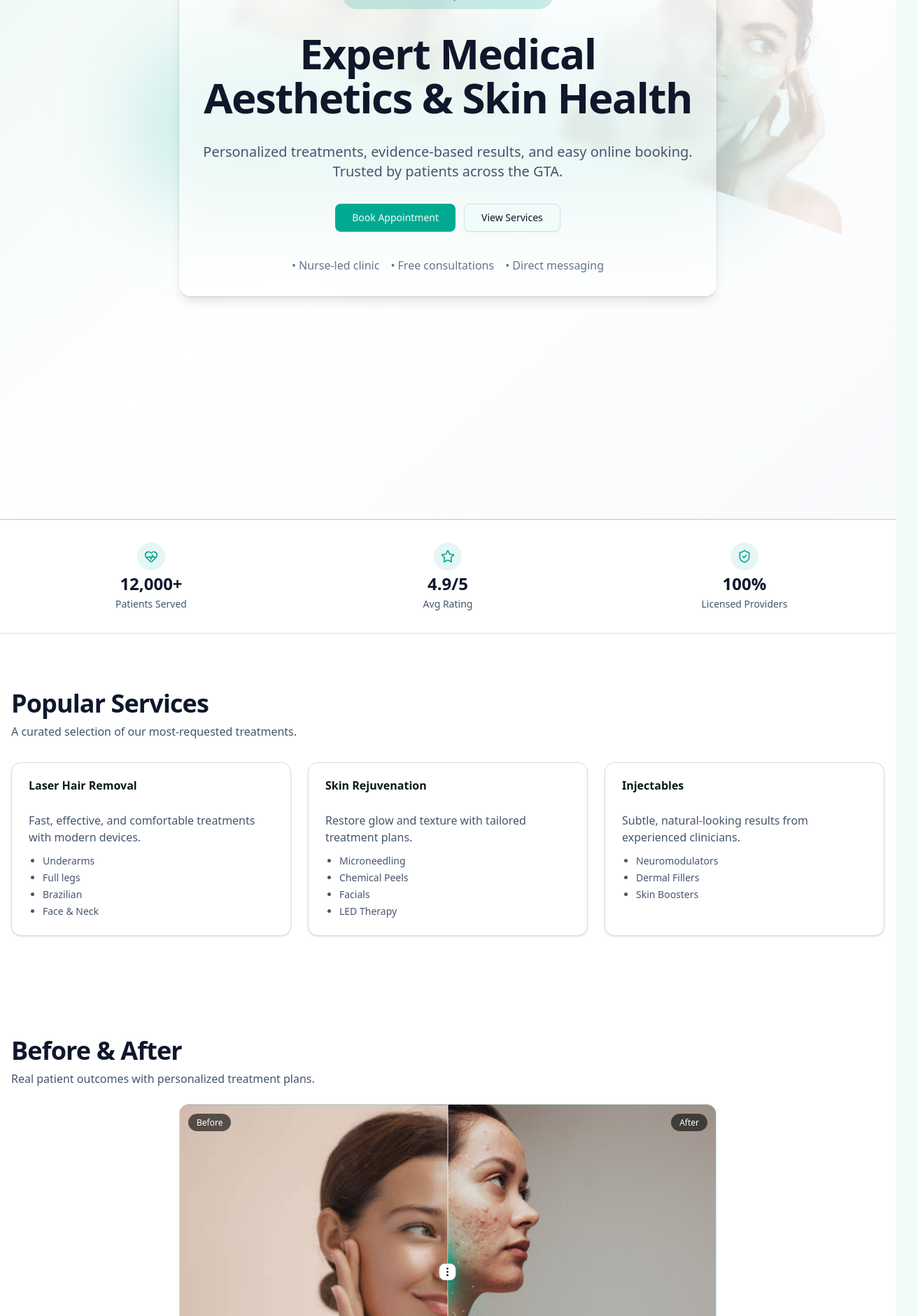
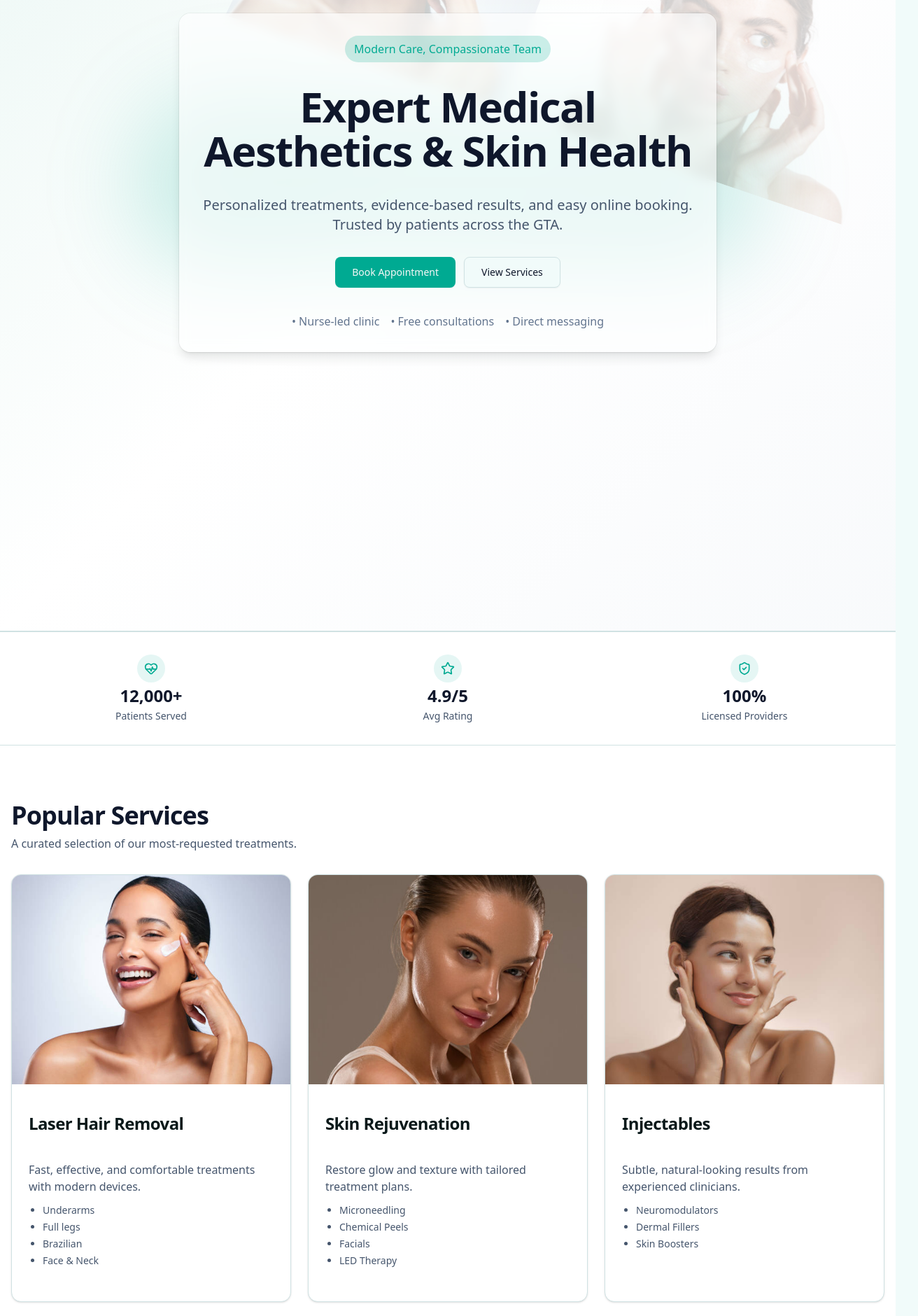
Before and after one commit to rxaxhim/medspa-site, a React (Vite) app: page / in a window 1280 px wide. Shown: the part 440-2320 px from the top of the page at 70% size, 1312 px wide, since content can reach past the window. Built offline with nearby package versions, Linux system fonts and the light colour scheme.

Commit message:
fixed some stuff

```diff
--- /dev/null
+++ b/src/components/magicui/marquee.tsx
@@ -0,0 +1,73 @@
+import { cn } from "@/lib/utils";
+import type { ComponentPropsWithoutRef } from "react";
+
+interface MarqueeProps extends ComponentPropsWithoutRef<"div"> {
+  /**
+   * Optional CSS class name to apply custom styles
+   */
+  className?: string;
+  /**
+   * Whether to reverse the animation direction
+   * @default false
+   */
+  reverse?: boolean;
+  /**
+   * Whether to pause the animation on hover
+   * @default false
+   */
+  pauseOnHover?: boolean;
+  /**
+   * Content to be displayed in the marquee
+   */
+  children: React.ReactNode;
+  /**
+   * Whether to animate vertically instead of horizontally
+   * @default false
+   */
+  vertical?: boolean;
+  /**
+   * Number of times to repeat the content
+   * @default 4
+   */
+  repeat?: number;
+}
+
+export function Marquee({
+  className,
+  reverse = false,
+  pauseOnHover = false,
+  children,
+  vertical = false,
+  repeat = 4,
+  ...props
+}: MarqueeProps) {
+  return (
+    <div
+      {...props}
+      className={cn(
+        "group flex overflow-hidden p-2 [--duration:40s] [--gap:1rem] [gap:var(--gap)]",
+        {
+          "flex-row": !vertical,
+          "flex-col": vertical,
+        },
+        className,
+      )}
+    >
+      {Array(repeat)
+        .fill(0)
+        .map((_, i) => (
+          <div
+            key={i}
+            className={cn("flex shrink-0 justify-around [gap:var(--gap)]", {
+              "animate-marquee flex-row": !vertical,
+              "animate-marquee-vertical flex-col": vertical,
+              "group-hover:[animation-play-state:paused]": pauseOnHover,
+              "[animation-direction:reverse]": reverse,
+            })}
+          >
+            {children}
+          </div>
+        ))}
+    </div>
+  );
+}
--- a/src/components/site/BeforeAfter.tsx
+++ b/src/components/site/BeforeAfter.tsx
@@ -17,8 +17,8 @@ export default function BeforeAfter() {
       <div className="mx-auto max-w-3xl">
         <div className="aspect-[16/10]">
           <Compare
-            beforeSrc={asset("images/before.png")}
-            afterSrc={asset("images/after.png")}
+            beforeSrc={asset("images/after.png")}
+            afterSrc={asset("images/before.png")}
             initial={50}
             mode={isTouch ? "drag" : "hover"}  // auto behavior
             showHandle={true}
--- a/src/components/site/Services.tsx
+++ b/src/components/site/Services.tsx
@@ -1,40 +1,68 @@
 import { Card, CardContent, CardHeader, CardTitle } from "@/components/ui/card"
+import { asset } from "@/lib/asset"
 
 const services = [
   {
     title: "Laser Hair Removal",
     desc: "Fast, effective, and comfortable treatments with modern devices.",
     items: ["Underarms", "Full legs", "Brazilian", "Face & Neck"],
+    img: "/images/hero4.png",
   },
   {
     title: "Skin Rejuvenation",
     desc: "Restore glow and texture with tailored treatment plans.",
     items: ["Microneedling", "Chemical Peels", "Facials", "LED Therapy"],
+    img: "/images/hero2.png",
   },
   {
     title: "Injectables",
     desc: "Subtle, natural-looking results from experienced clinicians.",
     items: ["Neuromodulators", "Dermal Fillers", "Skin Boosters"],
+    img: "/images/hero3.png",
   },
 ]
 
 export default function Services() {
+  const resolve = (s: string) => (s.startsWith("http") ? s : asset(s))
+
   return (
     <section id="services" className="mx-auto max-w-7xl px-4 py-16 lg:py-20">
       <div className="mb-8">
         <h2 className="text-3xl md:text-4xl font-bold tracking-tight">Popular Services</h2>
         <p className="text-slate-600 mt-2">A curated selection of our most-requested treatments.</p>
       </div>
+
       <div className="grid md:grid-cols-3 gap-6">
         {services.map((s) => (
-          <Card key={s.title} className="h-full card-elevate">
-            <CardHeader>
-              <CardTitle>{s.title}</CardTitle>
+          <Card key={s.title} className="group h-full overflow-hidden card-elevate">
+            {/* Full-bleed top image (no gap) */}
+            <div className="relative aspect-[4/3]">
+              <img
+                src={resolve(s.img)}
+                alt={s.title}
+                className="absolute inset-0 block h-full w-full object-cover transition-transform duration-500 group-hover:scale-105"
+                onError={(e) => {
+                  const t = e.currentTarget
+                  t.onerror = null
+                  t.src = "https://picsum.photos/800/600?blur=2"
+                }}
+                loading="lazy"
+                decoding="async"
+              />
+            </div>
+
+            <CardHeader className="px-6 pt-4 pb-2">
+              <CardTitle className="text-xl sm:text-2xl font-extrabold tracking-tight">
+                {s.title}
+              </CardTitle>
             </CardHeader>
-            <CardContent className="space-y-3">
-              <p className="text-slate-600">{s.desc}</p>
+
+            <CardContent className="px-6 pt-0 pb-6 space-y-3">
+              <p className="text-sm md:text-base text-slate-600">{s.desc}</p>
               <ul className="list-disc pl-5 space-y-1 text-sm text-slate-600">
-                {s.items.map((i) => <li key={i}>{i}</li>)}
+                {s.items.map((i) => (
+                  <li key={i}>{i}</li>
+                ))}
               </ul>
             </CardContent>
           </Card>
--- a/src/components/site/Testimonials.tsx
+++ b/src/components/site/Testimonials.tsx
@@ -1,34 +1,32 @@
-import * as React from "react"
-import Autoplay from "embla-carousel-autoplay"
-import { Carousel, CarouselContent, CarouselItem, CarouselNext, CarouselPrevious } from "@/components/ui/carousel"
-import { Card, CardContent } from "@/components/ui/card"
+"use client";
 
-const testimonials = [
+import * as React from "react";
+import { Marquee } from "@/components/magicui/marquee";
+import { Card, CardContent } from "@/components/ui/card";
+import { Avatar, AvatarFallback, AvatarImage } from "@/components/ui/avatar";
+import { Star } from "lucide-react";
+import { asset } from "@/lib/asset";
+
+type Testimonial = {
+  name: string;
+  text: string;
+  img?: string; // optional local image like "/images/reviews/sarah.webp"
+};
+
+const testimonials: Testimonial[] = [
   { name: "Sarah", text: "Amazing experience. Booking was easy and results were even better." },
   { name: "Nadia", text: "Professional team and spotless clinic. Highly recommend skin rejuvenation!" },
   { name: "Leah", text: "They listened to my goals and delivered subtle, natural results." },
   { name: "Priya", text: "Thoughtful consultation and great follow-up. I felt cared for." },
-]
+  // add more if you like
+];
+
+// split into two rows
+const mid = Math.ceil(testimonials.length / 2);
+const rowA = testimonials.slice(0, mid);
+const rowB = testimonials.slice(mid);
 
 export default function Testimonials() {
-  const autoplay = React.useRef(
-    Autoplay({
-      delay: 3500,
-      stopOnInteraction: false,
-      stopOnMouseEnter: true,
-    })
-  )
-
-  // Enable autoplay only on phones (<= 640px)
-  const [isMobile, setIsMobile] = React.useState(false)
-  React.useEffect(() => {
-    const mq = window.matchMedia("(max-width: 640px)")
-    const update = () => setIsMobile(mq.matches)
-    update()
-    mq.addEventListener?.("change", update)
-    return () => mq.removeEventListener?.("change", update)
-  }, [])
-
   return (
     <section id="testimonials" className="mx-auto max-w-7xl px-4 py-16">
       <div className="mb-8">
@@ -36,28 +34,60 @@ export default function Testimonials() {
         <p className="text-slate-600 mt-2">Trusted by our community for safe, effective care.</p>
       </div>
 
-      <Carousel
-        className="relative"
-        opts={{ align: "start", loop: true }}
-        plugins={isMobile ? [autoplay.current] : []}
-      >
-        <CarouselContent>
-          {testimonials.map((t, i) => (
-            <CarouselItem key={i} className="md:basis-1/2 lg:basis-1/3">
-              <Card className="h-full card-elevate">
-                <CardContent className="p-6">
-                  <p className="text-slate-700">“{t.text}”</p>
-                  <div className="mt-4 text-sm font-semibold">{t.name}</div>
-                </CardContent>
-              </Card>
-            </CarouselItem>
+      <div className="relative flex w-full flex-col items-center justify-center overflow-hidden">
+        {/* Row A */}
+        <Marquee pauseOnHover className="[--duration:22s] gap-4 md:gap-6">
+          {rowA.map((t, i) => (
+            <ReviewCard key={`a-${i}-${t.name}`} {...t} />
           ))}
-        </CarouselContent>
+        </Marquee>
 
-        {/* Hide arrows on phones */}
-        <CarouselPrevious className="hidden sm:flex" />
-        <CarouselNext className="hidden sm:flex" />
-      </Carousel>
+        {/* Row B (reverse) */}
+        {rowB.length > 0 && (
+          <Marquee reverse pauseOnHover className="[--duration:22s] mt-4 gap-4 md:gap-6">
+            {rowB.map((t, i) => (
+              <ReviewCard key={`b-${i}-${t.name}`} {...t} />
+            ))}
+          </Marquee>
+        )}
+
+        {/* Edge fades */}
+        <div className="pointer-events-none absolute inset-y-0 left-0 w-1/6 bg-gradient-to-r from-white to-transparent dark:from-background" />
+        <div className="pointer-events-none absolute inset-y-0 right-0 w-1/6 bg-gradient-to-l from-white to-transparent dark:from-background" />
+      </div>
     </section>
-  )
+  );
 }
+
+function ReviewCard({ name, text, img }: Testimonial) {
+  const initials = name.split(" ").map(n => n[0]).join("").slice(0, 2).toUpperCase();
+  const src = img ? asset(img) : undefined;
+
+  return (
+    <Card className="h-full w-64 shrink-0 overflow-hidden border bg-white/70 backdrop-blur-sm card-elevate">
+      <CardContent className="p-4">
+        <div className="flex items-center gap-3">
+          <Avatar className="h-8 w-8">
+            {src ? (
+              <AvatarImage src={src} alt={`${name} avatar`} />
+            ) : (
+              <AvatarFallback className="bg-primary/10 text-primary">{initials}</AvatarFallback>
+            )}
+          </Avatar>
+          <div className="min-w-0">
+            <div className="truncate text-sm font-semibold">{name}</div>
+            <div className="flex items-center gap-0.5 text-amber-500">
+              <Star className="h-3.5 w-3.5 fill-current" />
+              <Star className="h-3.5 w-3.5 fill-current" />
+              <Star className="h-3.5 w-3.5 fill-current" />
+              <Star className="h-3.5 w-3.5 fill-current" />
+              <Star className="h-3.5 w-3.5 fill-current" />
+            </div>
+          </div>
+        </div>
+
+        <p className="mt-3 text-sm leading-relaxed text-slate-700">“{text}”</p>
+      </CardContent>
+    </Card>
+  );
+}
--- a/src/components/site/TrustBar.tsx
+++ b/src/components/site/TrustBar.tsx
@@ -56,7 +56,7 @@ function LogoImg({ src, alt }: { src: string; alt: string }) {
       loading="lazy"
       decoding="async"
       onError={handleError}
-      className="h-8 w-auto opacity-80 hover:opacity-100 transition-opacity grayscale hover:grayscale-0"
+      className="h-8 w-auto opacity-80 hover:opacity-100 transition-opacity hover:grayscale-0"
     />
   )
 }
--- a/src/components/ui/card.tsx
+++ b/src/components/ui/card.tsx
@@ -1,5 +1,4 @@
 import * as React from "react"
-
 import { cn } from "@/lib/utils"
 
 function Card({ className, ...props }: React.ComponentProps<"div">) {
@@ -7,7 +6,8 @@ function Card({ className, ...props }: React.ComponentProps<"div">) {
     <div
       data-slot="card"
       className={cn(
-        "bg-card text-card-foreground flex flex-col gap-6 rounded-xl border py-6 shadow-sm",
+        // remove top padding, keep bottom; clip full-bleed media to rounded corners
+        "bg-card text-card-foreground flex flex-col gap-6 rounded-xl border pb-6 shadow-sm overflow-hidden",
         className
       )}
       {...props}
@@ -20,7 +20,8 @@ function CardHeader({ className, ...props }: React.ComponentProps<"div">) {
     <div
       data-slot="card-header"
       className={cn(
-        "@container/card-header grid auto-rows-min grid-rows-[auto_auto] items-start gap-1.5 px-6 has-data-[slot=card-action]:grid-cols-[1fr_auto] [.border-b]:pb-6",
+        // add pt-6 here so non-media cards still have top spacing
+        "@container/card-header grid auto-rows-min grid-rows-[auto_auto] items-start gap-1.5 px-6 pt-6 has-data-[slot=card-action]:grid-cols-[1fr_auto] [.border-b]:pb-6",
         className
       )}
       {...props}
--- a/src/components/ui/hero-parallax.tsx
+++ b/src/components/ui/hero-parallax.tsx
@@ -62,35 +62,52 @@ function HeroParallaxOverlay({ products }: { products: Product[] }) {
           <div className="relative w-full text-center">
             {/* soft glow behind text (no clicks) */}
             <div className="pointer-events-none absolute inset-0 -z-10 flex items-center justify-center">
-            <div className="h-64 w-[90%] max-w-4xl rounded-full bg-primary/20 blur-3xl" />
+              {/* smaller glow on mobile */}
+              <div className="h-40 sm:h-56 md:h-64 w-[85%] sm:w-[90%] max-w-4xl rounded-full bg-primary/20 blur-3xl" />
             </div>
 
             {/* glassy panel to improve contrast */}
-          <div className="mx-auto max-w-3xl rounded-2xl bg-white/60 p-6 shadow-lg ring-1 ring-black/5 backdrop-blur-sm md:p-8">
-            <div className="space-y-6 md:space-y-8">
-              <Badge className="rounded-full bg-primary/20 text-primary px-4 py-2 text-sm md:text-base">
+            <div
+              className="
+                mx-auto w-full
+                max-w-sm sm:max-w-md md:max-w-3xl   /* narrower on mobile */
+                rounded-xl md:rounded-2xl           /* slightly smaller radius on mobile */
+                bg-white/60 shadow-lg ring-1 ring-black/5 backdrop-blur-sm
+                p-4 sm:p-6 md:p-8                   /* tighter padding on mobile */
+              "
+            >
+              <div className="space-y-5 sm:space-y-6 md:space-y-8">
+                <Badge className="rounded-full bg-primary/20 text-primary px-3 py-1.5 text-xs sm:text-sm md:text-base">
                   Modern Care, Compassionate Team
                 </Badge>
 
-              <h1 className="text-5xl md:text-6xl font-extrabold leading-[1.05] tracking-tight">
+                {/* smaller heading on mobile */}
+                <h1 className="text-3xl sm:text-4xl md:text-6xl font-extrabold leading-tight md:leading-[1.05] tracking-tight">
                   Expert Medical Aesthetics &amp; Skin Health
                 </h1>
 
-              <p className="text-lg md:text-xl text-slate-600">
+                {/* smaller body on mobile */}
+                <p className="text-base sm:text-lg md:text-xl text-slate-600">
                   Personalized treatments, evidence-based results, and easy online booking.
                   Trusted by patients across the GTA.
                 </p>
 
                 <div className="flex flex-col items-center justify-center gap-3 sm:flex-row">
-                <Button asChild size="lg" className="w-full sm:w-auto">
+                  {/* keep size=lg but trim height/padding on mobile */}
+                  <Button asChild size="lg" className="w-full sm:w-auto h-10 sm:h-11 px-5 sm:px-6">
                     <a href="#book">Book Appointment</a>
                   </Button>
-                <Button variant="outline" asChild size="lg" className="w-full sm:w-auto">
+                  <Button
+                    variant="outline"
+                    asChild
+                    size="lg"
+                    className="w-full sm:w-auto h-10 sm:h-11 px-5 sm:px-6"
+                  >
                     <a href="#services">View Services</a>
                   </Button>
                 </div>
 
-              <div className="flex flex-wrap items-center justify-center gap-4 pt-1 text-sm md:text-base text-slate-500">
+                <div className="flex flex-wrap items-center justify-center gap-3 sm:gap-4 pt-1 text-xs sm:text-sm md:text-base text-slate-500">
                   <div>• Nurse-led clinic</div>
                   <div>• Free consultations</div>
                   <div>• Direct messaging</div>
@@ -102,7 +119,12 @@ function HeroParallaxOverlay({ products }: { products: Product[] }) {
       </div>
 
       {/* PARALLAX SCENE – responsive height and positioning */}
-      <div className="pointer-events-none relative z-10 h-[140vh] pt-10 pb-0 antialiased [perspective:1000px] [transform-style:preserve-3d]">
+      <div
+        className="pointer-events-none relative z-10
+        h-[115vh] xl:h-[160vh] 2xl:h-[115vh]
+        pt-10 pb-0
+        [perspective:1000px] [transform-style:preserve-3d]"
+      >
         <motion.div style={{ rotateX: rotX, rotateZ: rotZ, translateY: transY, opacity: fade }}>
           {/* Row 1 (right-to-left like original) */}
           <motion.div className="mb-16 sm:mb-20 md:mb-24 lg:mb-28 flex flex-row-reverse space-x-reverse space-x-4 sm:space-x-6 md:space-x-12 lg:space-x-20">
```
Also changed, not shown: src/components/site/Footer.tsx (+11 -3 lines), src/index.css (+18 -0 lines), 1 other file (tests, documents, lock files or other folders). Lines whose indentation alone changed are shown as unchanged.
